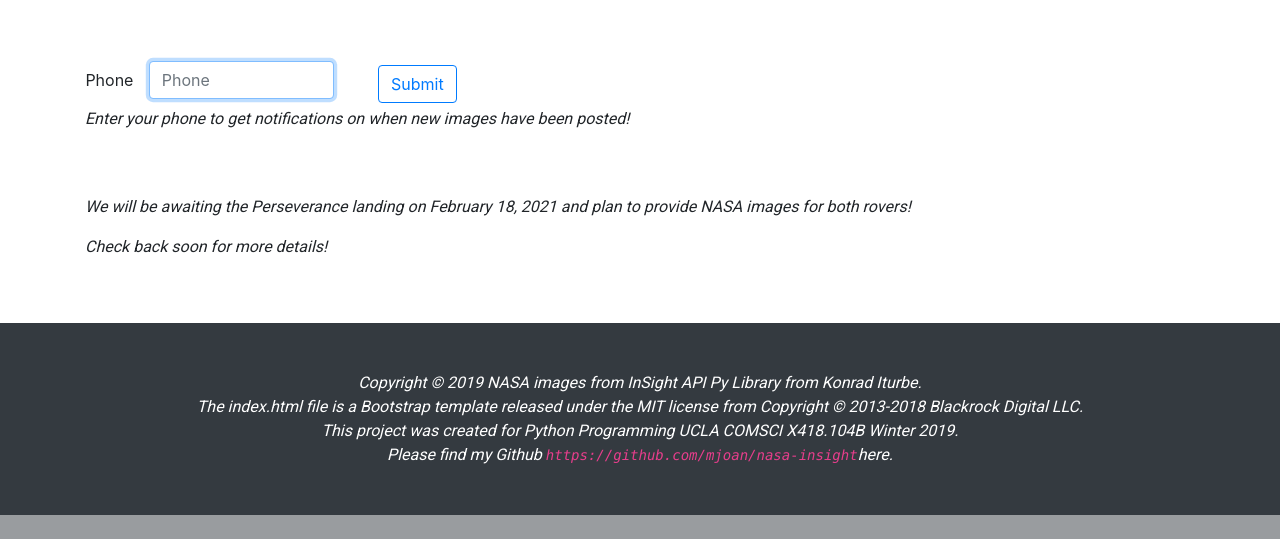
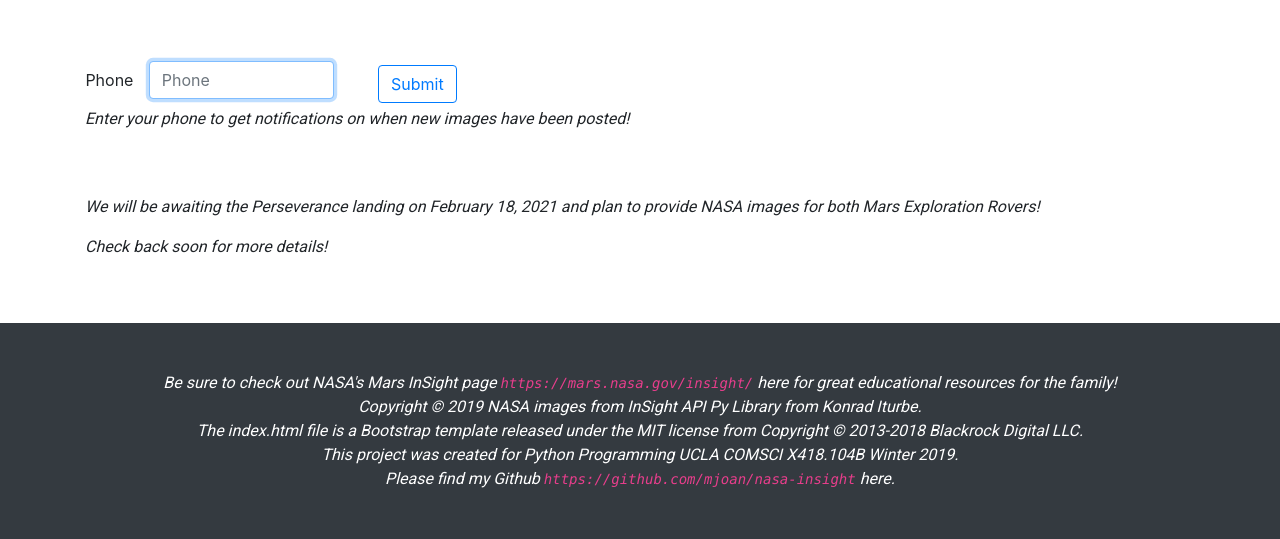
Before and after one commit to MJOAN/NASA-InSight, a Flask app: page / in a window 1280 px wide. Shown: the part 953-1492 px from the top of the page. Before the commit the page ends 1468 px from the top, so only its background shows below. Run offline with Flask 2, Linux system fonts and the light colour scheme; some libraries are stand-ins or nearby versions.

Commit message:
update footer, include meta tags and ga

```diff
--- a/templates/index.html
+++ b/templates/index.html
@@ -5,8 +5,10 @@
 
       <meta charset="utf-8">
       <meta name="viewport" content="width=device-width, initial-scale=1, shrink-to-fit=no">
-      <meta name="description" content="">
-      <meta name="author" content="">
+      <meta name="description" content="NASA Mars InSight API for raw images and SMS updates">
+      <meta name="author" content="Mariam Joan">
+      <meta name=”robots” content="index, follow">
+
       <!-- Global site tag (gtag.js) - Google Analytics -->
     <script async src="https://www.googletagmanager.com/gtag/js?id=UA-167456906-2"></script>
     <script>
@@ -17,7 +19,7 @@
     </script>
 
 
-    <title>NASA InSight API</title>
+    <title>NASA Mars InSight API Raw Images</title>
 
     <!-- Bootstrap core CSS -->
     <!-- <link href="static/css/bootstrap.min.css" rel="stylesheet"> -->
@@ -139,7 +141,7 @@
           <br>
           <br>
 
-          <p> We will be awaiting the Perseverance landing on February 18, 2021 and plan to provide NASA images for both rovers! </p>
+          <p> We will be awaiting the Perseverance landing on February 18, 2021 and plan to provide NASA images for both Mars Exploration Rovers! </p>
           <p> Check back soon for more details! </p>
       </div>
     </section>
@@ -147,10 +149,13 @@
     <!-- Footer -->
      <footer class="py-5 bg-dark">
       <div class="container">
-        <p class="m-0 text-center text-white">Copyright &copy; 2019 NASA images from InSight API Py Library from Konrad Iturbe.
-          <br>The index.html file is a Bootstrap template released under the MIT license from Copyright &copy; 2013-2018 Blackrock Digital LLC.  <br>
-          This project was created for Python Programming UCLA COMSCI X418.104B Winter 2019. <br>
-            Please find my Github <code>https://github.com/mjoan/nasa-insight</code>here. <br>
+        <p class="m-0 text-center text-white">
+            Be sure to check out NASA's Mars InSight page <code>https://mars.nasa.gov/insight/</code> here for great educational resources for the family! <br>
+            Copyright &copy; 2019 NASA images from InSight API Py Library from Konrad Iturbe. <br>
+            The index.html file is a Bootstrap template released under the MIT license from Copyright &copy; 2013-2018 Blackrock Digital LLC.  <br>
+            This project was created for Python Programming UCLA COMSCI X418.104B Winter 2019. <br>
+            Please find my Github <code>https://github.com/mjoan/nasa-insight</code> here. <br>
+
         </p>
       </div>
      </footer>
```
